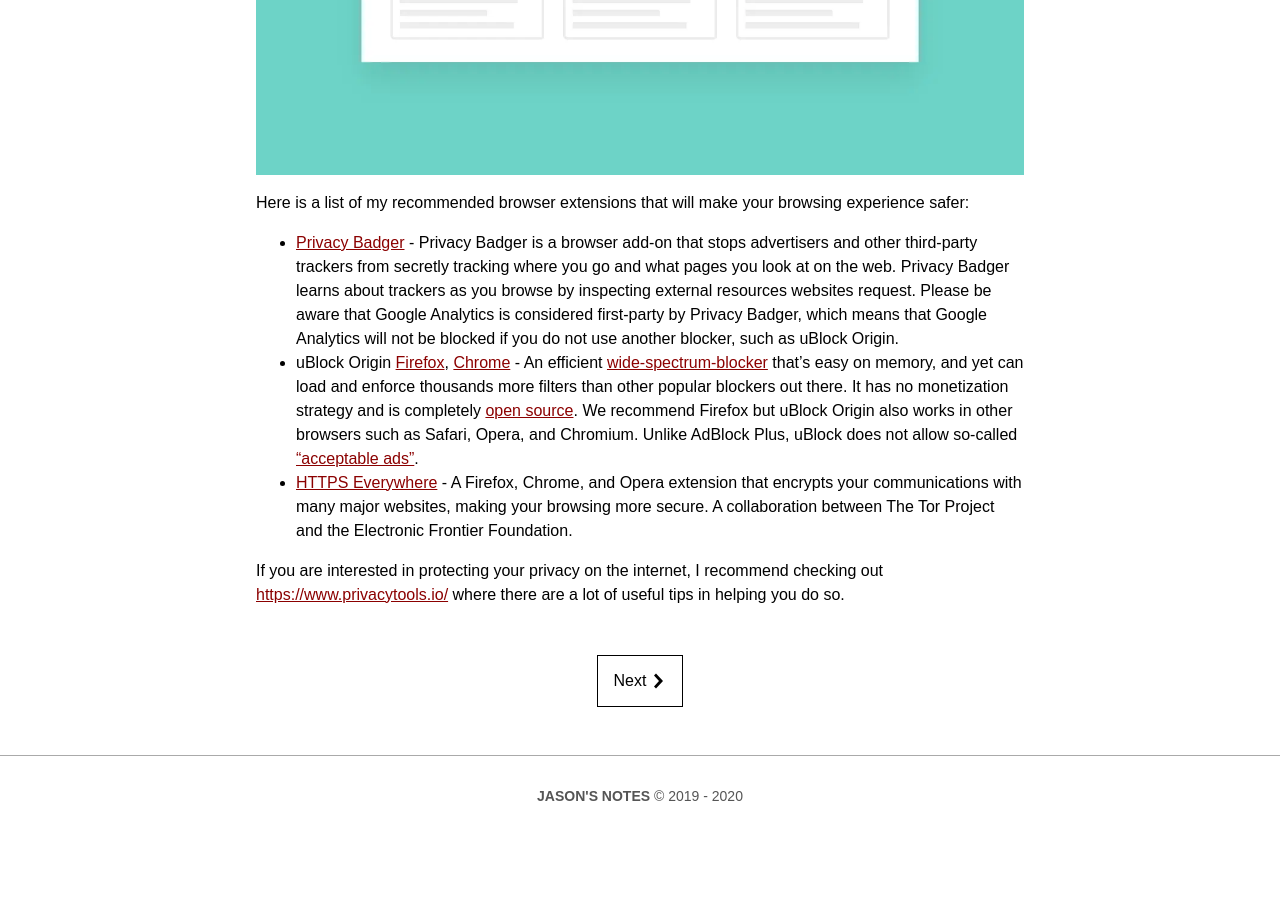
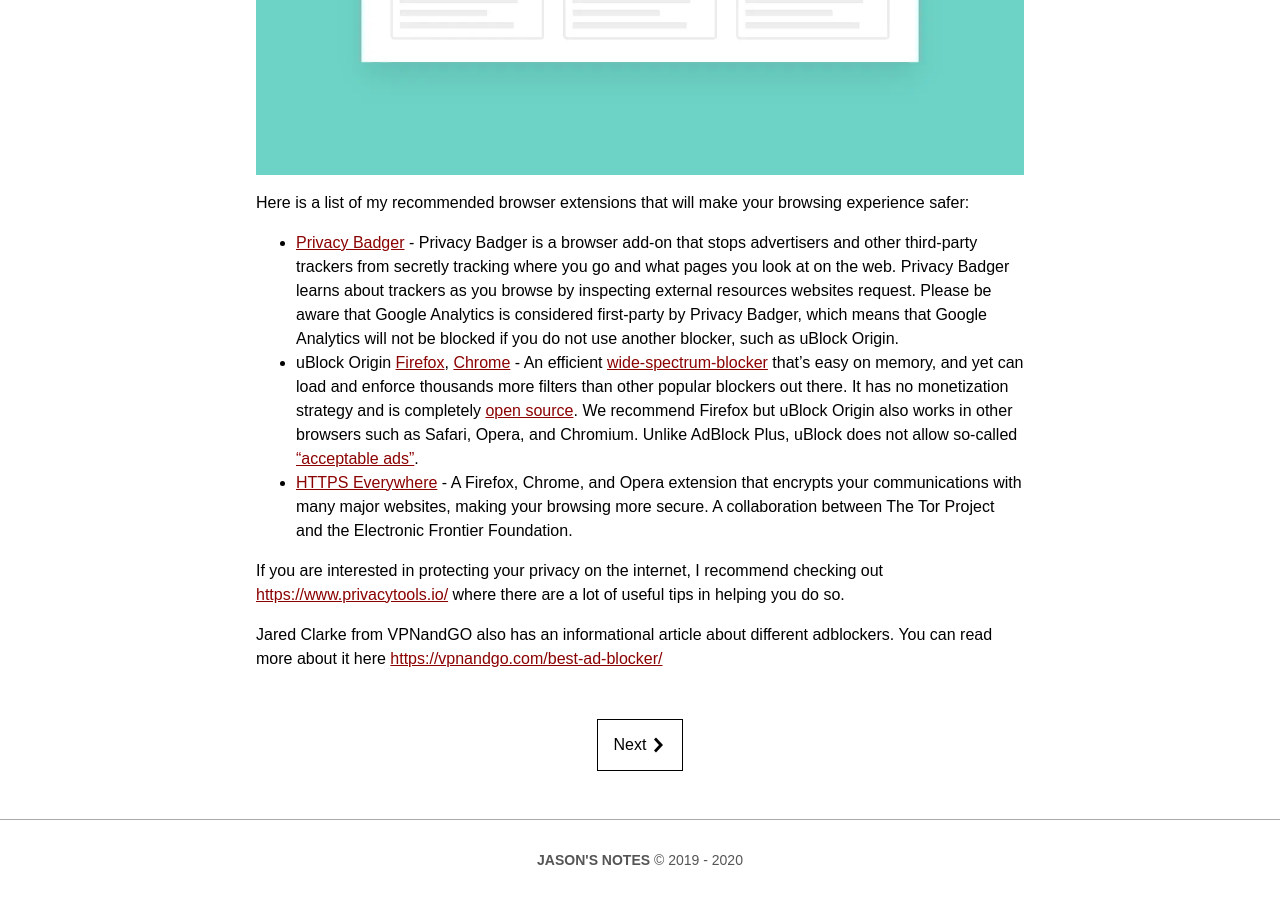
Before and after one commit to jasontthai/jasonthai.me, a Jekyll site: the page built from _posts/2018-06-10-browser-extensions.md, in a window 1280 px wide and 900 px high, scrolled down 684 px. Built offline with Jekyll 4.4.1, drawn with Linux system fonts in a browser that asks for light colours; comment, search, counter and statistics services are not loaded; before the commit the page ends 1520 px from its top, so only the background shows below that.

Commit message:
update browser extension post with another article

```diff
--- a/_posts/2018-06-10-browser-extensions.md
+++ b/_posts/2018-06-10-browser-extensions.md
@@ -2,7 +2,7 @@
 title: Recommended Browser Extensions
 layout: post
 category: tech
-image: /assets/img/browser-2457113_1280.png
+image: "/assets/img/browser-2457113_1280.png"
 description: List of my recommended browser extensions
 ---
 
@@ -17,3 +17,5 @@
 * [HTTPS Everywhere](https://www.eff.org/https-everywhere) - A Firefox, Chrome, and Opera extension that encrypts your communications with many major websites, making your browsing more secure. A collaboration between The Tor Project and the Electronic Frontier Foundation.
 
 If you are interested in protecting your privacy on the internet, I recommend checking out [https://www.privacytools.io/](https://www.privacytools.io/) where there are a lot of useful tips in helping you do so.
+
+Jared Clarke from VPNandGO also has an informational article about different adblockers. You can read more about it here [https://vpnandgo.com/best-ad-blocker/](https://vpnandgo.com/best-ad-blocker/)
```
